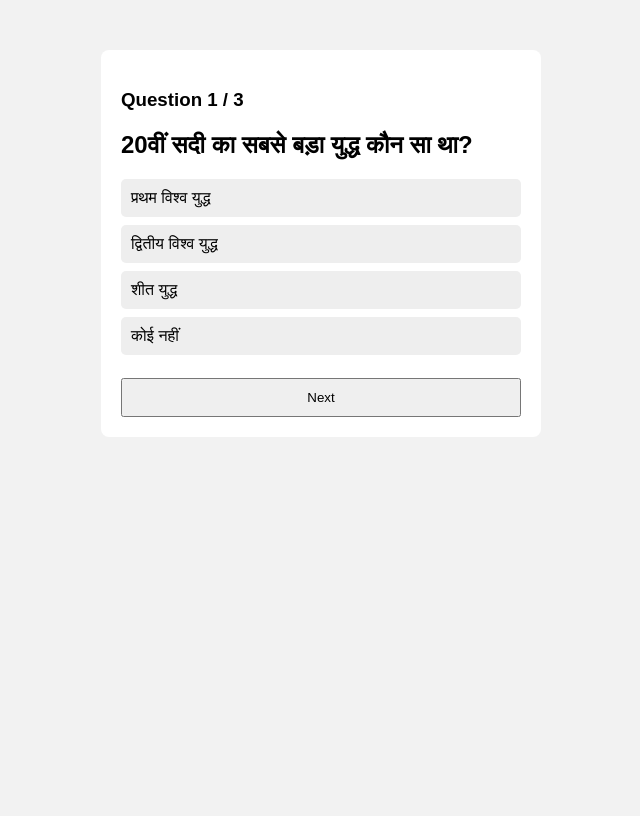
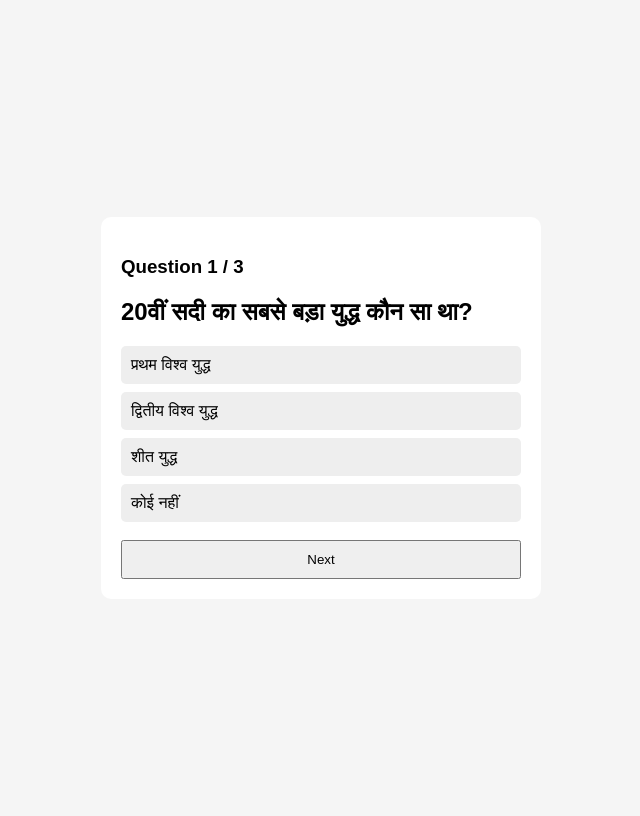
Before and after one commit to sharmarishu3/rishu-mcq-practice-app, a Flask app: page / in a window 1280 px wide. Shown: the whole page, without its empty margins (319-959 px from the left). Before the commit the page ends 437 px from the top, so only its background shows below. Run offline with Flask 3, Linux system fonts and the light colour scheme.

Commit message:
Final MCQ system working

```diff
--- a/templates/index.html
+++ b/templates/index.html
@@ -5,14 +5,17 @@
     <style>
         body {
             font-family: Arial;
-            background: #f2f2f2;
+            background: #f5f5f5;
+            display: flex;
+            justify-content: center;
+            align-items: center;
+            height: 100vh;
         }
         .box {
+            background: white;
+            padding: 20px;
             width: 400px;
-            background: white;
-            margin: 50px auto;
-            padding: 20px;
-            border-radius: 8px;
+            border-radius: 10px;
         }
         .option {
             padding: 10px;
@@ -21,11 +24,13 @@
             cursor: pointer;
             border-radius: 5px;
         }
-        .btn {
+        .option:hover {
+            background: #ddd;
+        }
+        button {
+            margin-top: 10px;
+            padding: 10px;
             width: 100%;
-            padding: 10px;
-            margin-top: 15px;
-            cursor: pointer;
         }
     </style>
 </head>
@@ -35,7 +40,7 @@
     <h3 id="qno"></h3>
     <h2 id="question"></h2>
     <div id="options"></div>
-    <button class="btn" onclick="nextQuestion()">Next</button>
+    <button id="nextBtn">Next</button>
 </div>
 
 <script>
@@ -46,21 +51,18 @@
 
     function loadQuestion() {
         answered = false;
+        document.getElementById("options").innerHTML = "";
         document.getElementById("qno").innerText =
-            "Question " + (index + 1) + " / " + questions.length;
-
+            `Question ${index + 1} / ${questions.length}`;
         document.getElementById("question").innerText =
             questions[index].question;
-
-        let optionsDiv = document.getElementById("options");
-        optionsDiv.innerHTML = "";
 
         questions[index].options.forEach(opt => {
             let div = document.createElement("div");
             div.className = "option";
             div.innerText = opt;
             div.onclick = () => checkAnswer(div, opt);
-            optionsDiv.appendChild(div);
+            document.getElementById("options").appendChild(div);
         });
     }
 
@@ -69,36 +71,33 @@
         answered = true;
 
         let correct = questions[index].answer;
-        let options = document.querySelectorAll(".option");
-
-        options.forEach(o => {
-            if (o.innerText === correct) {
-                o.style.background = "lightgreen";
-            }
-            if (o.innerText === selected && selected !== correct) {
-                o.style.background = "#ffb3b3";
-            }
-        });
-
-        if (selected === correct) score++;
+        if (selected === correct) {
+            div.style.background = "lightgreen";
+            score++;
+        } else {
+            div.style.background = "#ffb3b3";
+            document.querySelectorAll(".option").forEach(o => {
+                if (o.innerText === correct) {
+                    o.style.background = "lightgreen";
+                }
+            });
+        }
     }
 
-    function nextQuestion() {
-        if (!answered) return alert("Answer select karo");
-
-        index++;
-
-        if (index < questions.length) {
+    document.getElementById("nextBtn").onclick = () => {
+        if (index < questions.length - 1) {
+            index++;
             loadQuestion();
         } else {
+            let percent = Math.round((score / questions.length) * 100);
             document.querySelector(".box").innerHTML = `
-                <h2>Test Finished</h2>
+                <h2>Test Finished 🎉</h2>
                 <h3>Score: ${score} / ${questions.length}</h3>
-                <h3>Percentage: ${(score / questions.length * 100).toFixed(2)}%</h3>
-                <button class="btn" onclick="location.reload()">Restart</button>
+                <h3>Percentage: ${percent}%</h3>
+                <button onclick="location.reload()">Restart</button>
             `;
         }
-    }
+    };
 
     loadQuestion();
 </script>
```
